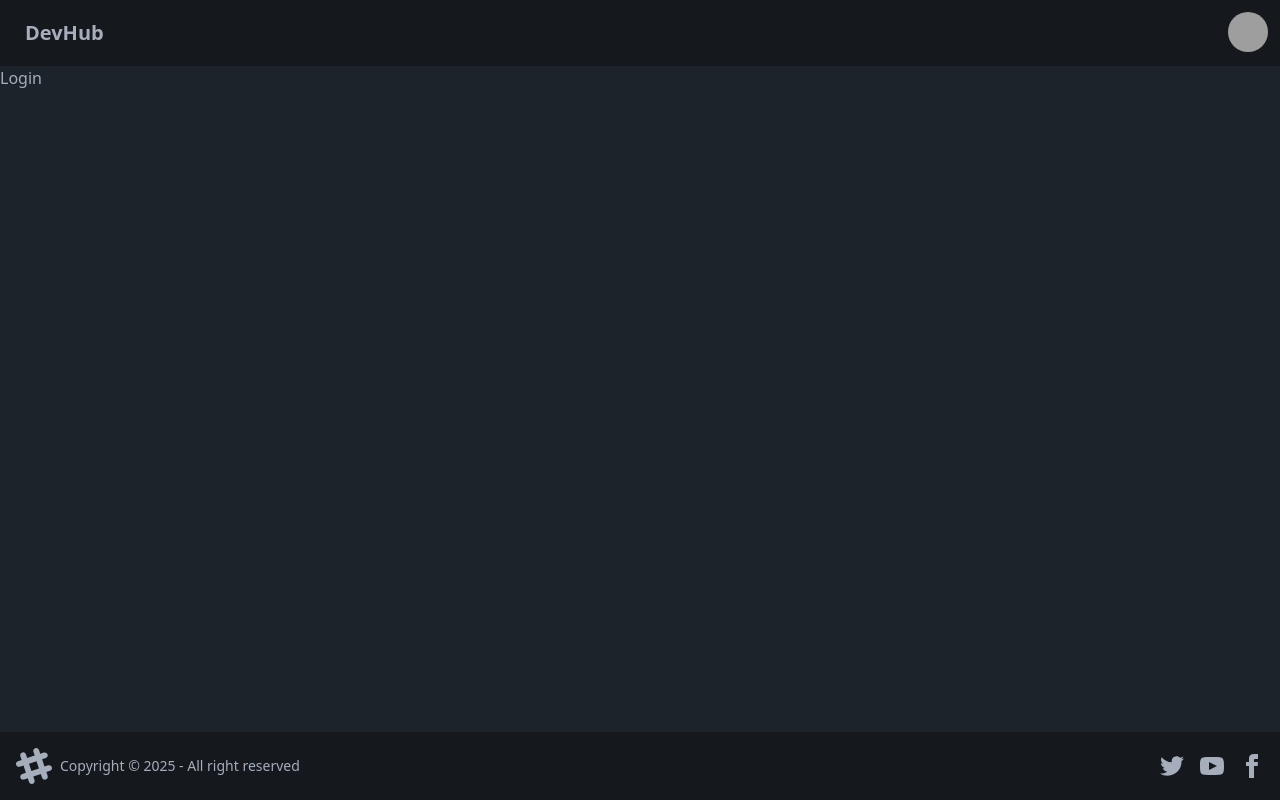
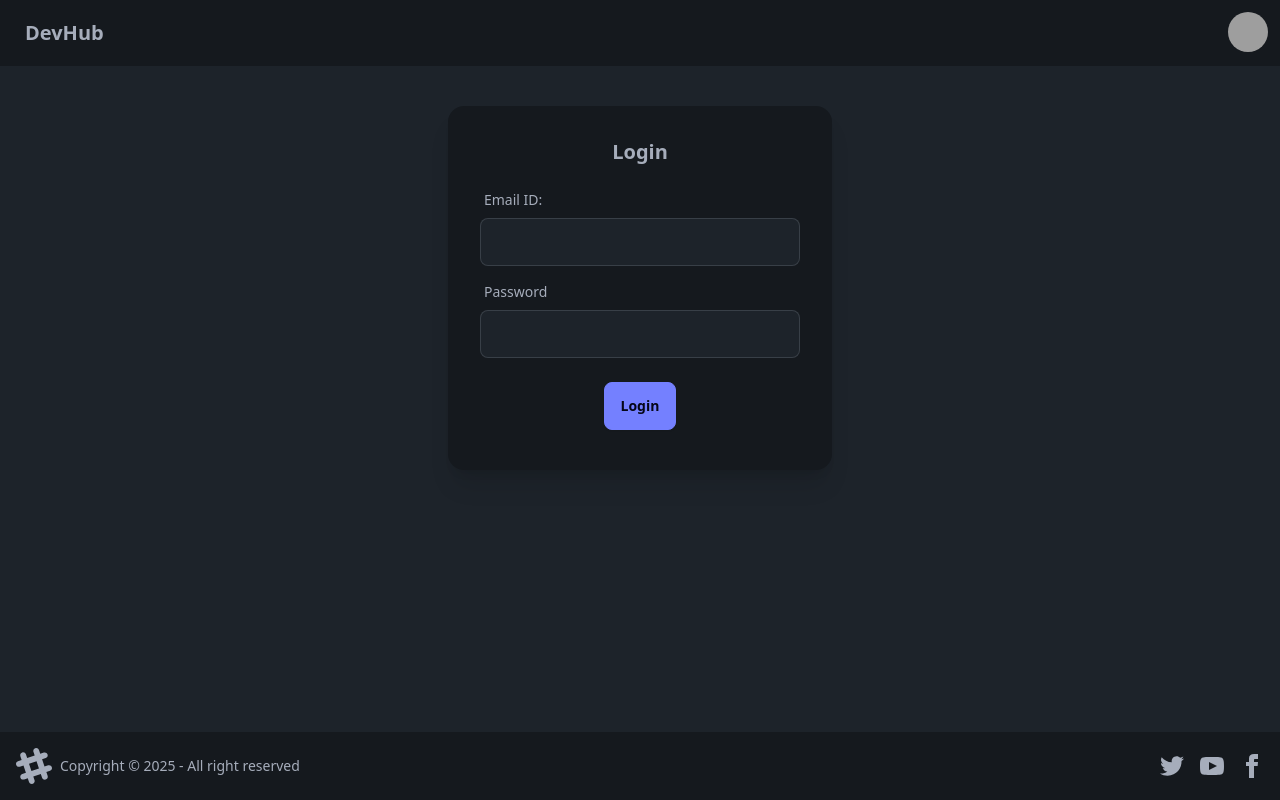
Before and after one commit to yadivyanshu/devHub-UI, a React (Vite) app: page /login in a window 1280 px wide. Built offline with nearby package versions, Linux system fonts and the light colour scheme; grey boxes are pictures that could not be loaded.

Commit message:
login and fix cors issue

```diff
--- a/package.json
+++ b/package.json
@@ -10,6 +10,7 @@
     "preview": "vite preview"
   },
   "dependencies": {
+    "axios": "^1.7.9",
     "react": "^18.3.1",
     "react-dom": "^18.3.1",
     "react-router-dom": "^6.29.0"
--- a/src/Login.jsx
+++ b/src/Login.jsx
@@ -1,8 +1,62 @@
+import { useState } from "react";
+import axios from "axios";
 
 const Login = () => {
+  const [email, setemail] = useState("");
+  const [password, setPassword] = useState("");
+
+  const handleLogin = async () => {
+    try {
+      await axios.post("http://localhost:3000/login",
+        {
+          email,
+          password,
+        },
+        { withCredentials: true }
+      );
+    } catch (err) {
+      console.error(err);
+    }
+  };
+
   return (
-    <div>Login</div>
-  )
-}
+    <div className="flex justify-center my-10">
+      <div className="card bg-base-300 w-96 shadow-xl">
+        <div className="card-body">
+          <h2 className="card-title justify-center">Login</h2>
+          <div>
+            <label className="form-control w-full max-w-xs my-2">
+              <div className="label">
+                <span className="label-text">Email ID:</span>
+              </div>
+              <input
+                type="text"
+                value={email}
+                className="input input-bordered w-full max-w-xs"
+                onChange={(e) => setemail(e.target.value)}
+              />
+            </label>
+            <label className="form-control w-full max-w-xs my-2">
+              <div className="label">
+                <span className="label-text">Password</span>
+              </div>
+              <input
+                type="text"
+                value={password}
+                className="input input-bordered w-full max-w-xs"
+                onChange={(e) => setPassword(e.target.value)}
+              />
+            </label>
+          </div>
+          <div className="card-actions justify-center m-2">
+            <button className="btn btn-primary" onClick={handleLogin}>
+              Login
+            </button>
+          </div>
+        </div>
+      </div>
+    </div>
+  );
+};
 
-export default Login
+export default Login;
```
Also changed, not shown: 1 other file (tests, documents, lock files or other folders).
